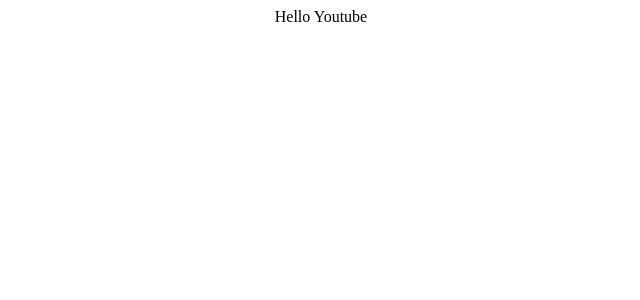
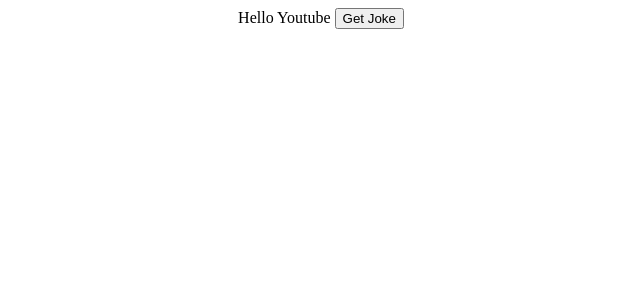
Before and after one commit to GUchechi/axios-fetch-api, a React (Create React App) app: page / in a window 1280 px wide. Shown: the top 300 px of the page, without its empty margins (319-959 px from the left). Built offline with nearby package versions, Linux system fonts and the light colour scheme.

Commit message:
added config

```diff
--- a/src/App.js
+++ b/src/App.js
@@ -1,9 +1,24 @@
 import './App.css';
+import Axios from 'axios';
 
 function App() {
+
+    const getJoke = () => {
+
+      const config = {
+        headers: {
+            Accept: 'application/json',
+        },
+    }
+
+      Axios.get('https://icanhazdadjoke.com', config).then((response) => {
+        console.log(response.data);
+      })
+    }
+
   return (
     <div className="App">
-     Hello Youtube
+     Hello Youtube <button onClick={getJoke}>Get Joke</button>
     </div>
   );
 }
```
